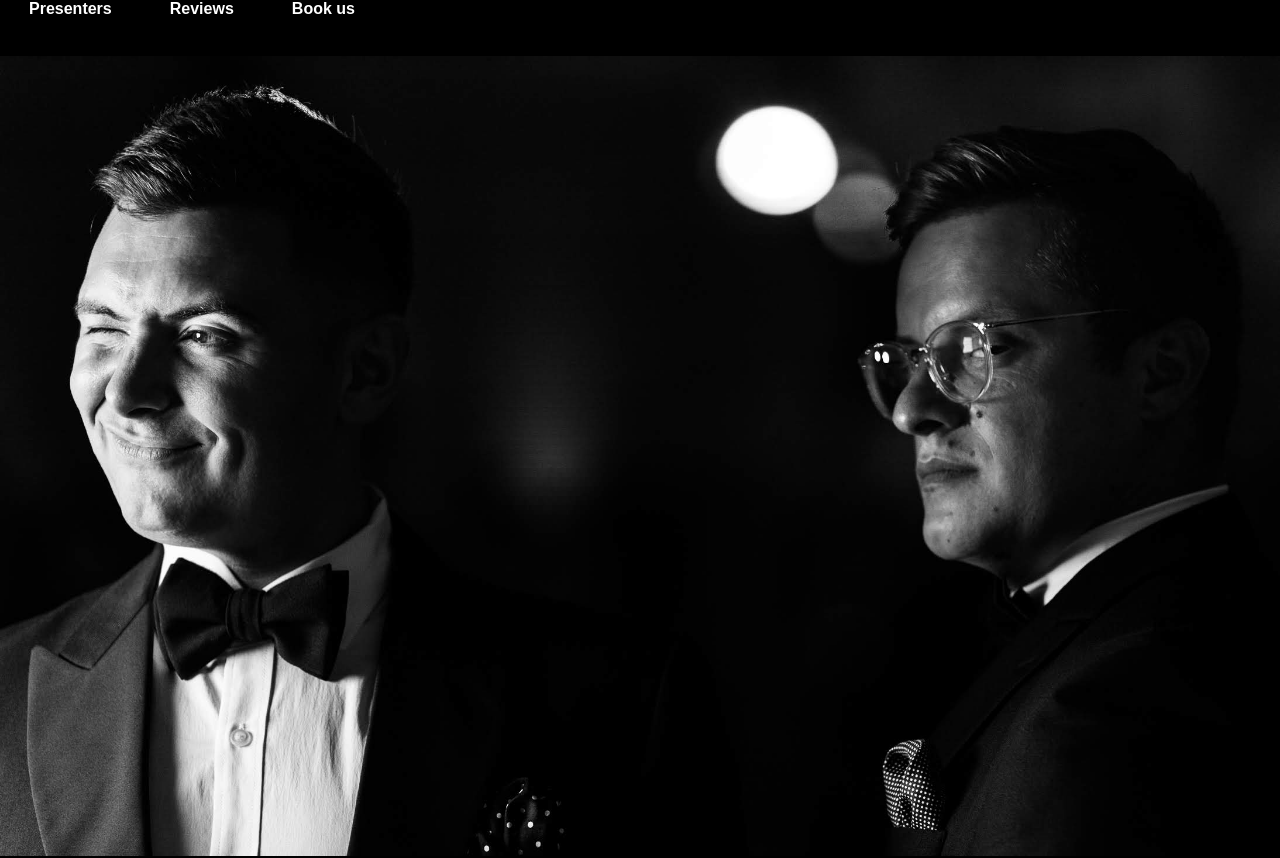
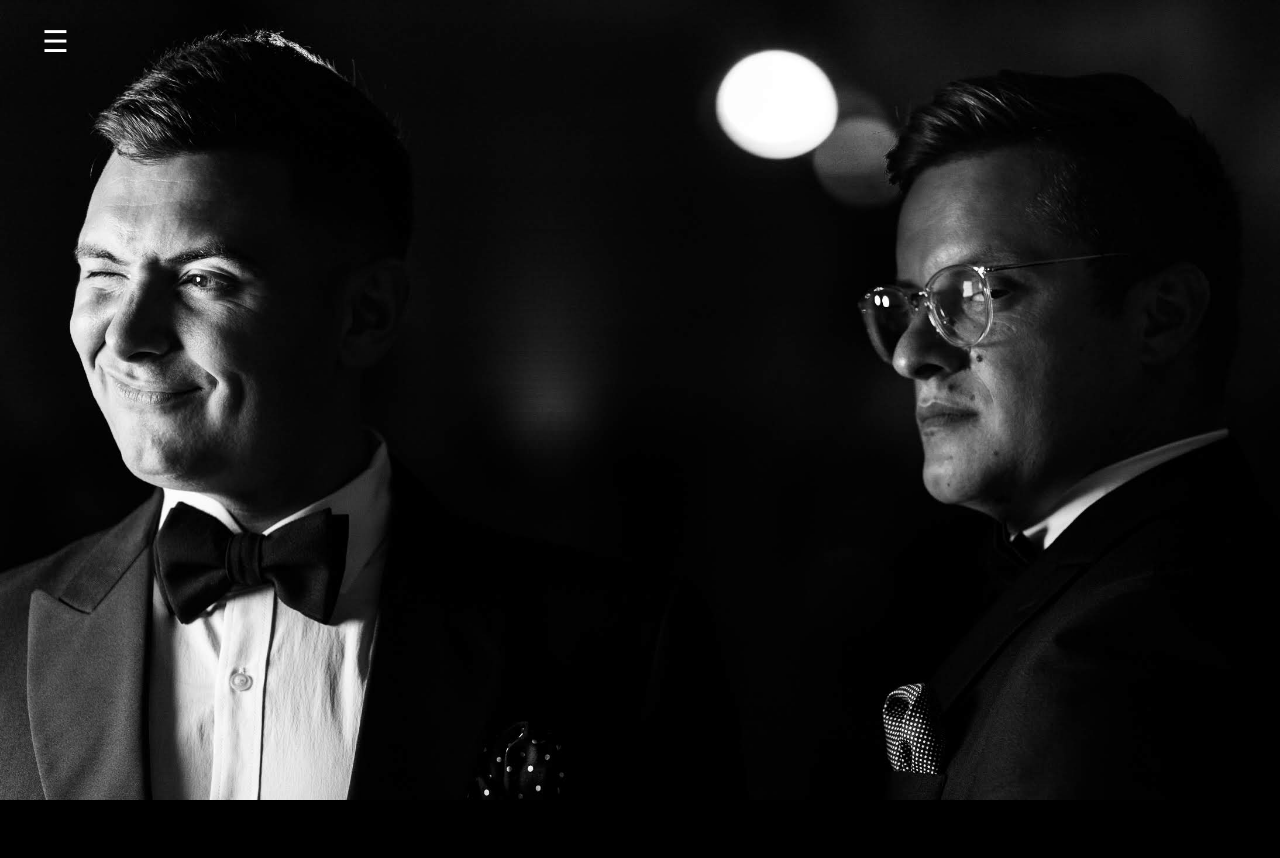
Before and after one commit to DanielPomfyuk/kontora, a React (Create React App) app: page / in a window 1280 px wide. Shown: the top 858 px of the page. Built offline with nearby package versions, Linux system fonts and the light colour scheme.

Commit message:
Finalising navbar menu

```diff
--- a/src/components/navbarLink.js
+++ b/src/components/navbarLink.js
@@ -1,15 +1,33 @@
-import React from 'react'
+import React, { useEffect, useRef, createRef } from 'react'
 import "../styles/navbar.css"
 import { Link } from "react-router-dom";
 
-export default function NavbarLink() {
-    return (<React.Fragment>
-        <div className="navbar">
-            <ul className="navLinks">
-                <li><Link className="link" to="/cards">Presenters</Link></li>
-                <li><Link className="link" to="/review">Reviews</Link></li>
-                <li><Link className="link" to="/">Book us</Link></li>
-            </ul>
-        </div>
-    </React.Fragment>)
+class NavbarLink extends React.Component {
+    constructor() {
+        super()
+        this.state = {
+            navbar: React.createRef(),
+            menubtn: React.createRef()
+        }
+        this.closeMenu = this.closeMenu.bind(this);
+    }
+    closeMenu() {
+        this.state.navbar.current.style.height = "0";
+    }
+    render() {
+        return (<React.Fragment>
+            <span className="menu-icon" onClick={() => {
+                this.state.navbar.current.style.height = "100%"
+            }}>&#9776;</span>
+            <div ref={this.state.navbar} className="menu-container">
+                <span className="closeBtn" onClick={this.closeMenu}>&times;</span>
+                <div className="menu-content">
+                    <Link onClick={this.closeMenu} to="/review" className="link">Reviews</Link>
+                    <Link onClick={this.closeMenu} to="cards" className="link">Presenters</Link>
+                    <Link onClick={this.closeMenu} to="#" className="link">Book us</Link>
+                </div>
+            </div>
+        </React.Fragment>)
+    }
 }
+export default NavbarLink;
--- a/src/styles/App.css
+++ b/src/styles/App.css
@@ -3,4 +3,5 @@ body{
     padding: 0;
     box-sizing: border-box;
     font-family: 'Didact Gothic', sans-serif;
+    background: black;
 }
--- a/src/styles/navbar.css
+++ b/src/styles/navbar.css
@@ -1,30 +1,49 @@
-.navbar{
+.menu-icon{
+    color: white;
+    position: absolute;
+    font-size: 30px;
+    left: 42px;
+    top:24px;
+    cursor: pointer;
+    z-index: 1;
+}
+.menu-container{
+    height: 0;
     width: 100%;
-    height: 7vh;
-    background: black;
+    position: fixed;
+    top: 0;
+    left: 0;
+    z-index: 1000;
+    background: rgba(0, 0, 0, .8);
+    overflow: hidden;
+    transition: .5s ease-in-out;
 }
-.navLinks{
-    display: flex;
-    width: 30%;
-    height: 100%;
-    justify-content: space-around;
-    align-items: center;
+.menu-content{
+    position: relative;
+    top: 25%;
+    width: 20%;
+    text-align: center;
+    margin:0 auto;
+}
+.menu-content .link{
+    color: white;
     text-decoration: none;
-
+    padding: 16px;
+    font-size: 30px;
+    display: block;
+    text-transform: uppercase;
 }
-.navLinks li{
-    height: 100%;
-    text-align: center;
-    vertical-align: center;
-    list-style: none;
+.menu-content .link:hover{
+    transform: scale(1.5);
+    color: black;
+    background: rgba(255, 255, 255, 1)
 }
-.navLinks li:hover{
-    color: black;
-    background: white;
+.menu-container .closeBtn{
+    color: white;
+    z-index: 1;
+    position: absolute;
+    top:36px;
+    right: 48px;
+    font-size: 30px;
+    cursor: pointer;
 }
-.link{
-    text-decoration: none;
-    font-weight: 600;
-    color: white;
-     height: 100%;
-}
```
